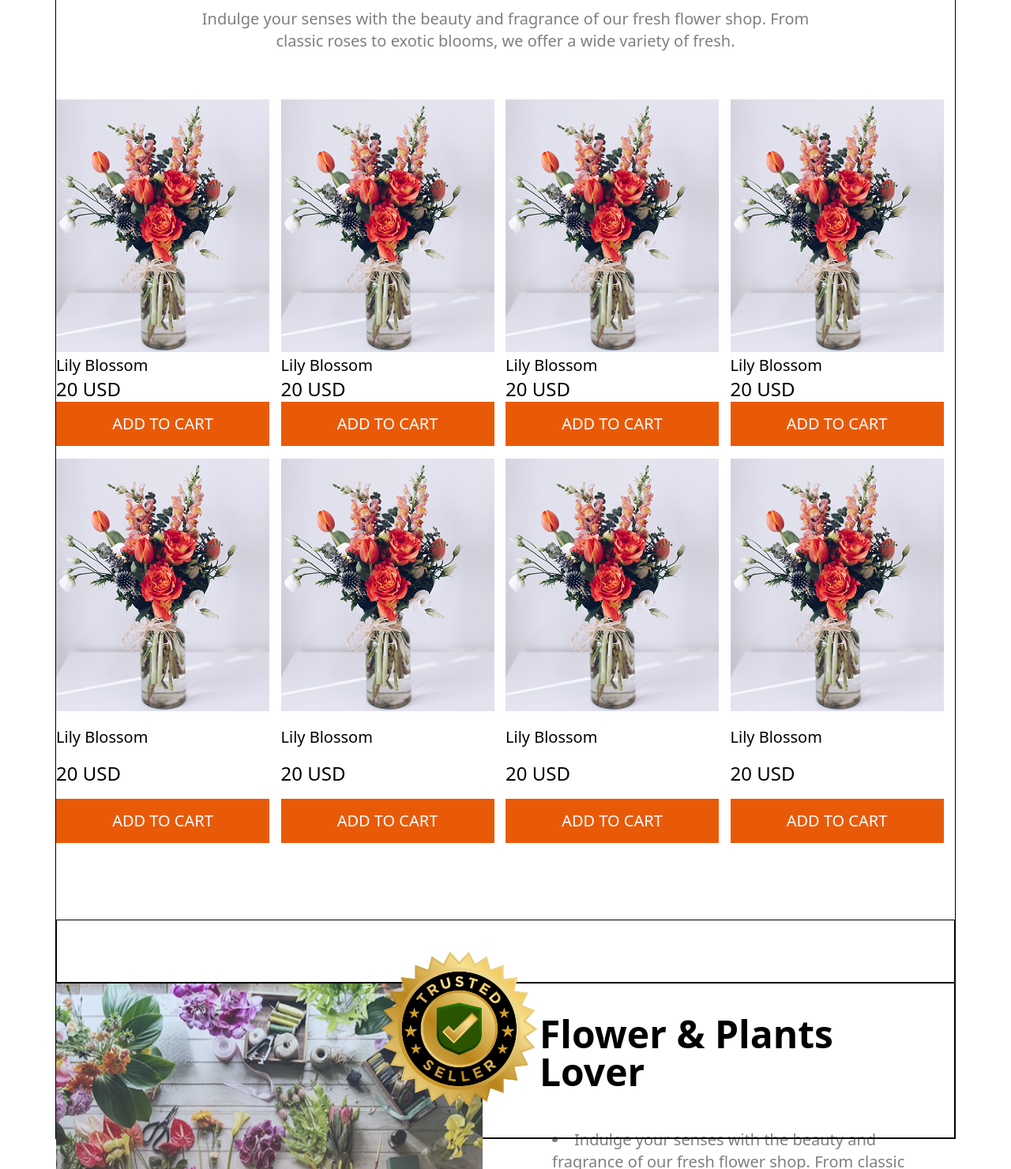
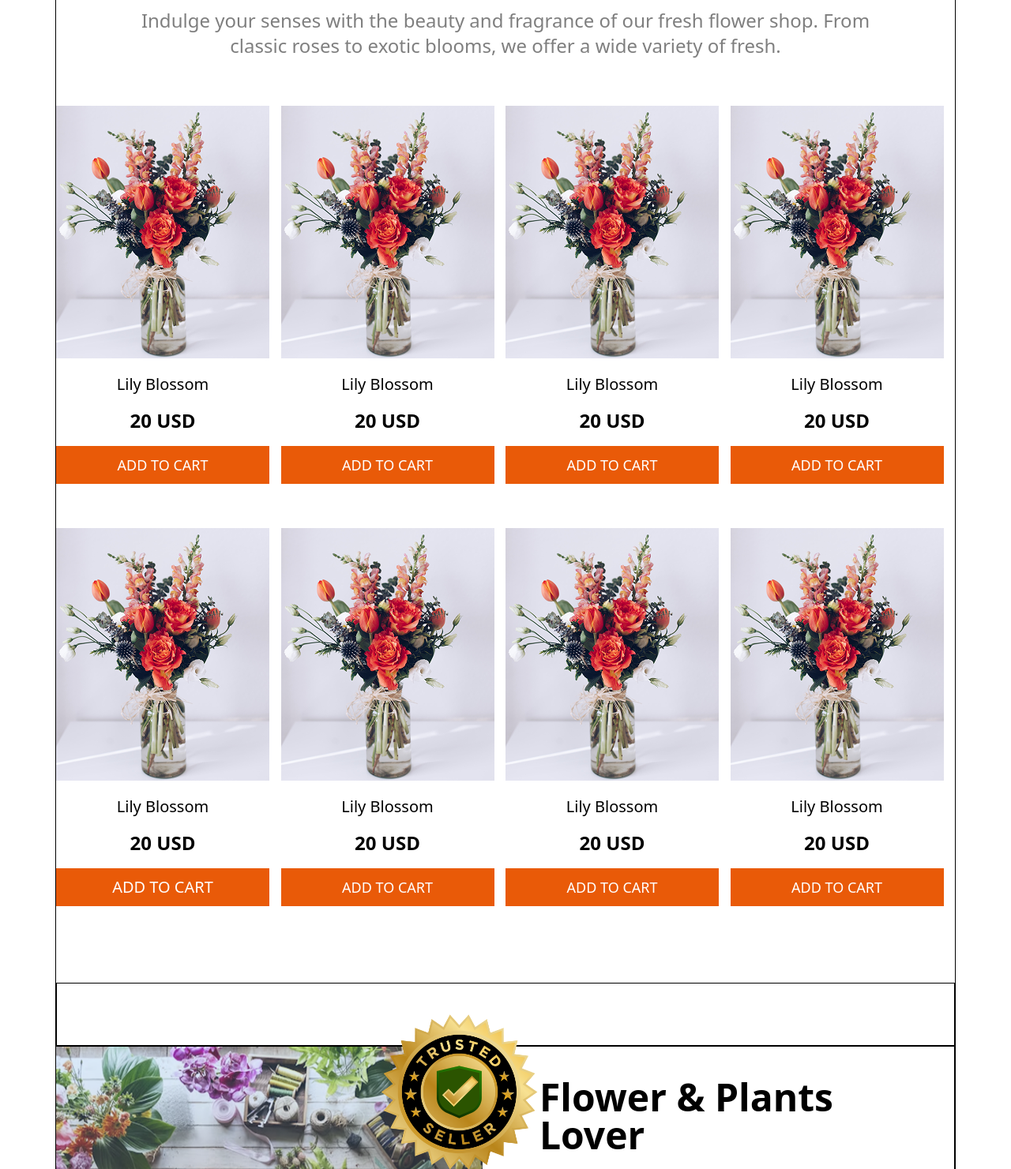
Before and after one commit to MuddacchirIT/my-assignment-02, a plain HTML site: page index.html in a window 1280 px wide. Shown: the part 779-2260 px from the top of the page at 79% size. Drawn offline with nearby package versions, Linux system fonts and the light colour scheme.

```diff
--- a/index.html
+++ b/index.html
@@ -15,7 +15,7 @@
             <img class="w-[135px] h-[82px] transition duration-300 ease-in-out hover:scale-125" src="./assets/logo.png"
                 alt="">
             <div class="flex space-x-5">
-                <a href="" class="text-[#707070] text-xl px-5 hover:bg-red-200 rounded-[2px] font-notoSerif">Home</a>
+                <a href="" class="text-[#707070] text-xl px-5 hover:bg-red-200 rounded-[2px]">Home</a>
                 <a href="" class="text-[#707070] text-xl text-[#00000080] px-5 hover:bg-red-200 rounded-[2px]">Shop<i
                         class="fa-solid fa-angle-right"></i></a>
                 <a href="" class="text-[#707070] text-xl text-[#00000080] px-5 hover:bg-red-200 rounded-[2px]">About Us
@@ -50,62 +50,62 @@
     <!-- This is cart section -->
     <div class="border max-w-[1140px] mx-auto space-y-6 mt-12">
         <div class="text-center space-x-6 space-y-6 mb-15">
-            <h2 class="text-6xl font-bold transition duration-300 ease-in-out hover:scale-125"><span
+            <h2 class="text-6xl font-bold transition duration-300 ease-in-out hover:scale-110"><span
                     class="text-[#E95A08]">Our </span><span class="text-[#000000]">Plants</span>
             </h2>
-            <p class="text-xl text-[#00000080]">Indulge your senses with the beauty and fragrance of our fresh flower
+            <p class="text-2xl text-[#00000080]">Indulge your senses with the beauty and fragrance of our fresh flower
                 shop.
                 From <br> classic roses to exotic
                 blooms, we offer a wide variety of fresh.</p>
         </div>
-        <div class="grid grid-cols-4 space-x-10 space-y-4 mb-40">
-            <div class="w-[270px]">
+        <div class="grid grid-cols-4 text-center space-x-10 space-y-14 mb-30">
+            <div class="w-[270px] space-y-4">
                 <img src="./assets/sample-flower-image.png" alt="">
                 <h4 class="text-xl [#000000]">Lily Blossom</h4>
-                <h3 class="text-2xl [#000000]">20 USD</h3>
-                <button class="w-full h-14 bg-[#E95A08] text-xl text-[#FFFFFF]">ADD TO CART</button>
-            </div>
-            <div class="w-[270px]">
-                <img src="./assets/sample-flower-image.png" alt="">
-                <h4 class="text-xl [#000000]">Lily Blossom</h4>
-                <h3 class="text-2xl [#000000]">20 USD</h3>
-                <button class="w-full h-14 bg-[#E95A08] text-xl text-[#FFFFFF]">ADD TO CART</button>
-            </div>
-            <div class="w-[270px]">
-                <img src="./assets/sample-flower-image.png" alt="">
-                <h4 class="text-xl [#000000]">Lily Blossom</h4>
-                <h3 class="text-2xl [#000000]">20 USD</h3>
-                <button class="w-full h-14 bg-[#E95A08] text-xl text-[#FFFFFF]">ADD TO CART</button>
-            </div>
-            <div class="w-[270px]">
-                <img src="./assets/sample-flower-image.png" alt="">
-                <h4 class="text-xl [#000000]">Lily Blossom</h4>
-                <h3 class="text-2xl [#000000]">20 USD</h3>
-                <button class="w-full h-14 bg-[#E95A08] text-xl text-[#FFFFFF]">ADD TO CART</button>
+                <h3 class="text-2xl font-bold [#000000]">20 USD</h3>
+                <button class="w-full h-12 bg-[#E95A08] text-lg text-[#FFFFFF] hover:bg-red-300">ADD TO CART</button>
             </div>
             <div class="w-[270px] space-y-4">
                 <img src="./assets/sample-flower-image.png" alt="">
                 <h4 class="text-xl [#000000]">Lily Blossom</h4>
-                <h3 class="text-2xl [#000000]">20 USD</h3>
-                <button class="w-full h-14 bg-[#E95A08] text-xl text-[#FFFFFF]">ADD TO CART</button>
+                <h3 class="text-2xl font-bold [#000000]">20 USD</h3>
+                <button class="w-full h-12 bg-[#E95A08] text-lg text-[#FFFFFF] hover:bg-red-300">ADD TO CART</button>
             </div>
             <div class="w-[270px] space-y-4">
                 <img src="./assets/sample-flower-image.png" alt="">
                 <h4 class="text-xl [#000000]">Lily Blossom</h4>
-                <h3 class="text-2xl [#000000]">20 USD</h3>
-                <button class="w-full h-14 bg-[#E95A08] text-xl text-[#FFFFFF]">ADD TO CART</button>
+                <h3 class="text-2xl font-bold [#000000]">20 USD</h3>
+                <button class="w-full h-12 bg-[#E95A08] text-lg text-[#FFFFFF] hover:bg-red-300">ADD TO CART</button>
             </div>
             <div class="w-[270px] space-y-4">
                 <img src="./assets/sample-flower-image.png" alt="">
                 <h4 class="text-xl [#000000]">Lily Blossom</h4>
-                <h3 class="text-2xl [#000000]">20 USD</h3>
-                <button class="w-full h-14 bg-[#E95A08] text-xl text-[#FFFFFF]">ADD TO CART</button>
+                <h3 class="text-2xl font-bold [#000000]">20 USD</h3>
+                <button class="w-full h-12 bg-[#E95A08] text-lg text-[#FFFFFF] hover:bg-red-300">ADD TO CART</button>
             </div>
             <div class="w-[270px] space-y-4">
                 <img src="./assets/sample-flower-image.png" alt="">
                 <h4 class="text-xl [#000000]">Lily Blossom</h4>
-                <h3 class="text-2xl [#000000]">20 USD</h3>
-                <button class="w-full h-14 bg-[#E95A08] text-xl text-[#FFFFFF]">ADD TO CART</button>
+                <h3 class="text-2xl font-bold [#000000]">20 USD</h3>
+                <button class="w-full h-12 bg-[#E95A08] text-xl text-[#FFFFFF] hover:bg-red-300">ADD TO CART</button>
+            </div>
+            <div class="w-[270px] space-y-4">
+                <img src="./assets/sample-flower-image.png" alt="">
+                <h4 class="text-xl [#000000]">Lily Blossom</h4>
+                <h3 class="text-2xl font-bold [#000000]">20 USD</h3>
+                <button class="w-full h-12 bg-[#E95A08] text-lg text-[#FFFFFF] hover:bg-red-300">ADD TO CART</button>
+            </div>
+            <div class="w-[270px] space-y-4">
+                <img src="./assets/sample-flower-image.png" alt="">
+                <h4 class="text-xl [#000000]">Lily Blossom</h4>
+                <h3 class="text-2xl font-bold [#000000]">20 USD</h3>
+                <button class="w-full h-12 bg-[#E95A08] text-lg text-[#FFFFFF] hover:bg-red-300">ADD TO CART</button>
+            </div>
+            <div class="w-[270px] space-y-4">
+                <img src="./assets/sample-flower-image.png" alt="">
+                <h4 class="text-xl [#000000]">Lily Blossom</h4>
+                <h3 class="text-2xl font-bold [#000000]">20 USD</h3>
+                <button class="w-full h-12 bg-[#E95A08] text-lg text-[#FFFFFF] hover:bg-red-300">ADD TO CART</button>
             </div>
         </div>
 
@@ -120,11 +120,12 @@
             <img src="./assets/flower-store.png" alt="">
 
 
-            <div class="pl-7 space-y-8 mt-10">
+            <div class="px-7 space-y-8 mt-10">
 
-                <h1 class="text-5xl font-notoSerif font-bold pl-1 [#000000]">Flower & Plants <br> Lover</h1>
+                <h1 class="text-5xl font-bold pl-1 [#000000]">Flower & Plants <br> Lover</h1>
 
                 <div class="space-y-12 mt-12 pl-5">
+
                     <li class="text-xl text-[#00000080]">Indulge your senses with the beauty and <br>
                         fragrance of
                         our fresh flower shop. From
@@ -145,6 +146,7 @@
                         roses
                         to
                         exotic blooms, we offer a wide variety of fresh.</li>
+
                 </div>
 
             </div>
@@ -155,30 +157,36 @@
         </div>
     </div>
     <!-- This is latest deals section -->
-    <div class="border max-w-[1440px] mx-auto space-y-6 mt-130 mb-20">
-        <div class="text-center space-x-6 space-y-6 mb-10">
+    <div class="border max-w-[1440px] mx-auto space-y-6 mt-140 pb-20">
+        <div class="text-center space-x-6 space-y-22">
+            <div class="space-y-4">
                 <h2 class="text-6xl font-bold"><span class="text-[#E95A08]">Latest </span><span
                         class="text-[#000000]">Deals</span>
                 </h2>
-            <p class="text-xl text-[#00000080]">Indulge your senses with the beauty and fragrance of our fresh
+                <p class="text-2xl text-[#00000080]">Indulge your senses with the beauty and fragrance of our fresh
                     flower
                     shop.
                     From <br> classic roses to exotic
                     blooms, we offer a wide variety of fresh.</p>
+            </div>
             <!-- flex section -->
-            <div class="flex flex-row max-w-[1140px] mx-auto">
-                <div class=" space-x-6 space-y-6">
+            <div class="flex flex-row max-w-[1140px] mx-auto ">
+                <div class=" space-x-6 space-y-6 mb-10">
                     <div class=""
                         style="background-image: url(./assets/deal-bloom.png);width:380px; height: 202px; background-size: cover; background-position: left;background-repeat: no-repeat; border-radius: 10px;">
                         <h3 class="font-bold text-2xl text-[#FFFFFF] pt-14">60% Off | Bloom Plant<br><span
-                                class="text-lg text-[#FFFFFF] underline">Shop Now</span></h3>
+                                class="text-lg text-[#FFFFFF] p-1 px-2 rounded-[5px] underline hover:text-[#000000]">Shop
+                                Now</span>
+                        </h3>
 
 
                     </div>
                     <div class="h-1/2"
                         style="background-image: url(./assets/deal-ana.png);width: 380px;height:202px;background-size: cover; background-position:left;background-repeat: no-repeat; border-radius: 10px;">
                         <h3 class="font-bold text-2xl text-[#FFFFFF] pt-14">30% Off | Ana Plant<br><span
-                                class="text-lg text-[#FFFFFF] underline">Shop Now</span></h3>
+                                class="text-lg text-[#FFFFFF] pb-1 px-2 underline hover:text-[#000000]">Shop
+                                Now</span>
+                        </h3>
 
 
                     </div>
@@ -188,7 +196,7 @@
 
 
                     <h3 class="font-bold text-5xl text-[#FFFFFF] ">25% Off | Zabo Plant <br><span
-                            class="text-xl text-[#FFFFFF] underline">Shop Now</span></h3>
+                            class="text-2xl text-[#FFFFFF] underline hover:text-[#000000]">Shop Now</span></h3>
 
 
 
@@ -213,7 +221,8 @@
             <div class="max-w-[1140px] mx-auto mt-12">
                 <div class="flex flex-row justify-between space-x-20">
                     <div class="w-1/3 border">
-                        <img class="w-[135px] h-[82px]" src="./assets/logo.png" alt="">
+                        <img class="w-[135px] h-[82px] mb-4 transition duration-300 ease-in-out hover:scale-125"
+                            src="./assets/logo.png" alt="">
                         <h4 class="text-xl text-[#00000080]">Indulge your senses with <br> the beauty and fragrance of
                             our fresh <br> flower
                             shop.</h4>
@@ -237,8 +246,8 @@
                     <div class="w-1/3 grid grid-cols-4 justify-center items-start">
                         <img class="transition duration-300 ease-in-out hover:scale-125"
                             src="./assets/icon-linkedin.png" alt="">
-                        <img class="transition duration-300 ease-in-out hover:scale-125" src="./assets/icon-twitter.png"
-                            alt="">
+                        <img class="transition duration-300 ease-in-out hover:scale-165 mt-3"
+                            src="./assets/icon-twitter.png" alt="">
                         <img class="transition duration-300 ease-in-out hover:scale-125"
                             src="./assets/icon-facebook.png" alt="">
                         <img class="transition duration-300 ease-in-out hover:scale-125" src="./assets/icon-youtube.png"
```
Also changed, not shown: 1 other file. Lines whose indentation alone changed are shown as unchanged.
